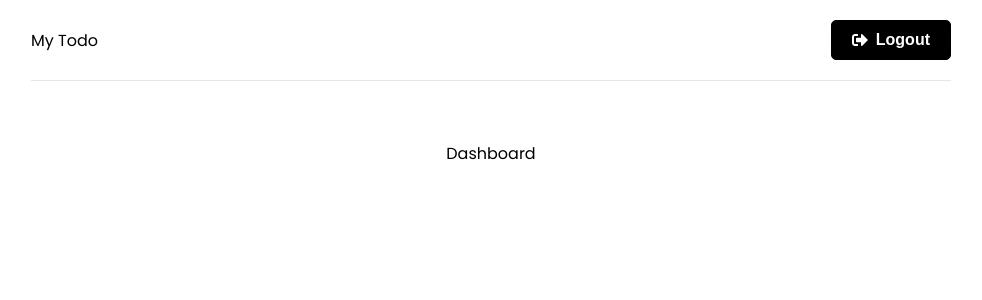
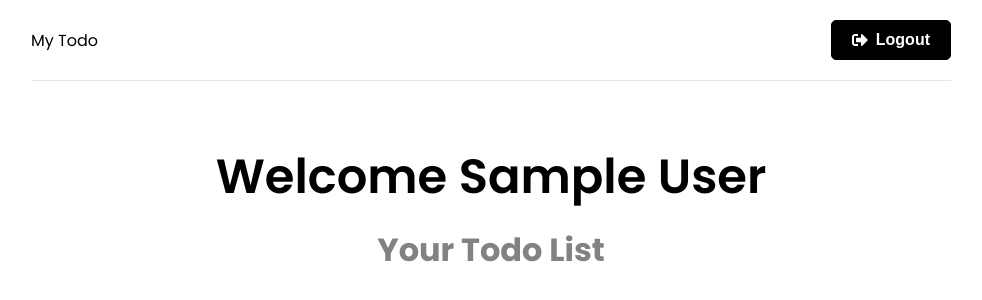
Before and after one commit to mo-rob-1/mern-todo-list-app, a React (Create React App) app in the folder frontend/: page / in a window 1280 px wide. Shown: the top 300 px of the page, without its empty margins (149-1131 px from the left). Built offline with nearby package versions, Linux system fonts and the light colour scheme; sample sign-in values are in the browser's storage.

Commit message:
add dashboard content

```diff
--- a/frontend/src/pages/Dashboard.jsx
+++ b/frontend/src/pages/Dashboard.jsx
@@ -1,5 +1,30 @@
+import { useEffect } from "react";
+import { useNavigate } from "react-router-dom";
+import { useSelector } from "react-redux";
+import TodoForm from "../components/TodoForm";
+
 function Dashboard() {
-  return <div>Dashboard</div>;
+  const navigate = useNavigate();
+
+  const { user } = useSelector((state) => state.auth);
+
+  // Navigates user to login page if user is not logged in
+  useEffect(() => {
+    if (!user) {
+      navigate("/login");
+    }
+  }, [user, navigate]);
+
+  return (
+    <>
+      <section className="heading">
+        <h1>Welcome {user && user.name}</h1>
+        <p>Your Todo List</p>
+      </section>
+
+      <TodoForm />
+    </>
+  );
 }
 
 export default Dashboard;
```
